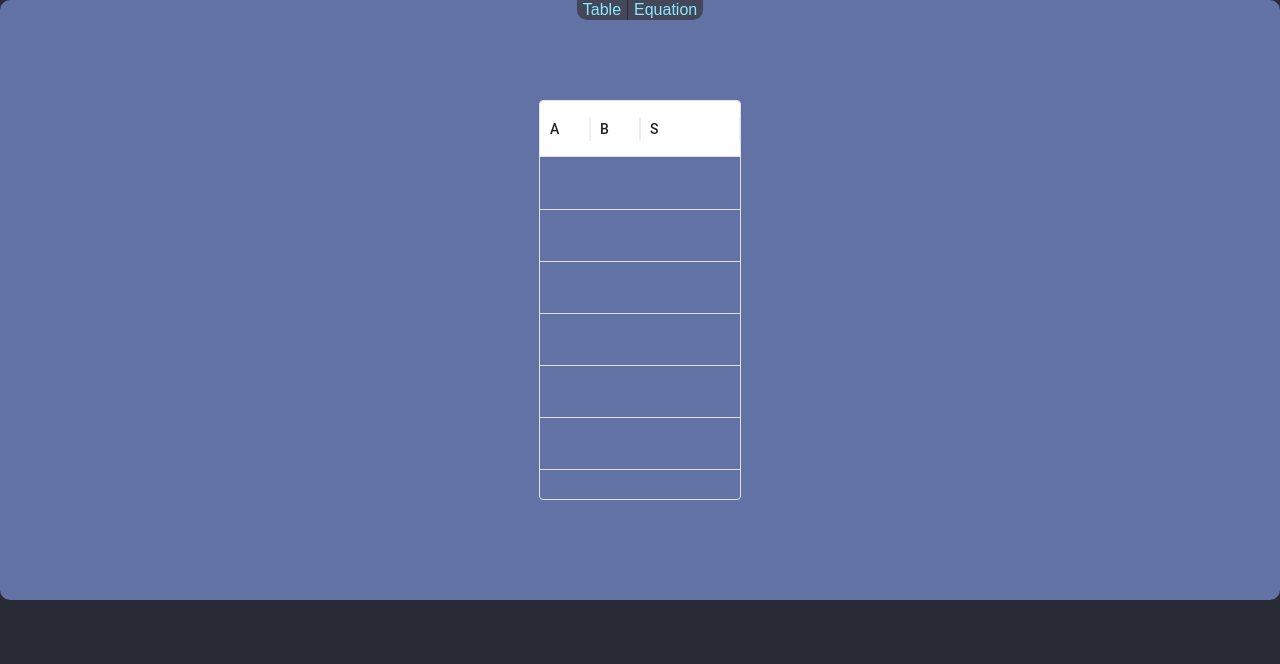
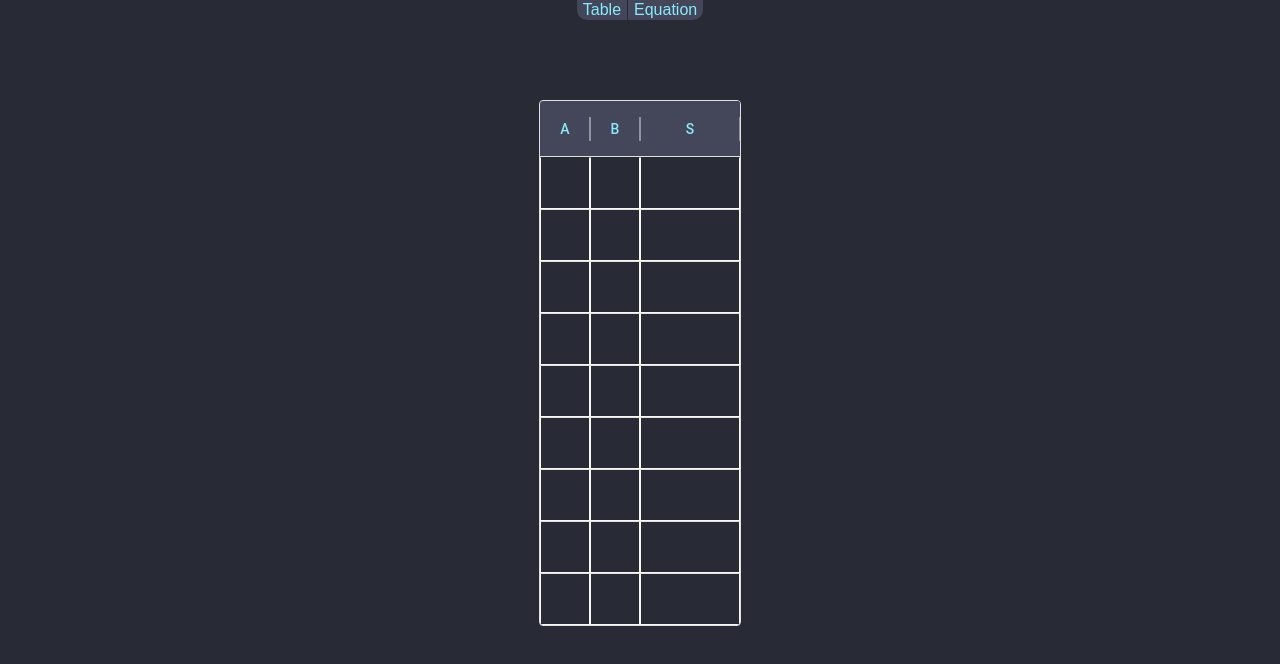
Before and after one commit to gckneip/Magi, a React (Create React App) app in the folder teste_cursorium2/: page / in a window 1280 px wide. Both pictures are taken after a click on the button "Table". Shown: the top 664 px of the page. Built offline with nearby package versions, Linux system fonts and the light colour scheme.

Commit message:
Estilizando um pouco a tabela

```diff
--- a/teste_cursorium2/src/board/Board.css
+++ b/teste_cursorium2/src/board/Board.css
@@ -1,14 +1,17 @@
-.Input{
+.Board{
+    width:100%;
+}
+
+.Input {
     display: grid;
     justify-content: center;
     width: 100%;
     height: auto;
-    background-color: var(--dracula-comment);
     border-radius: 10px;
     padding: 100px 0px;
 }
 
-.InputMenu{
+.InputMenu {
     width: 100%;
     display: grid;
     justify-content: center;
--- a/teste_cursorium2/src/board/Board.tsx
+++ b/teste_cursorium2/src/board/Board.tsx
@@ -6,7 +6,7 @@ import './Board.css';
 
 type inputType = 'None' | 'Table' | 'Equation';
 
-export default function Board(){
+export default function Board() {
   const [showWitchInputType, setShowWitchInputType]:
     [inputType, Dispatch<SetStateAction<inputType>>] =
     useState<inputType>('None');
@@ -14,7 +14,7 @@ export default function Board(){
   const renderInput = () => {
     switch (showWitchInputType) {
       case 'Table':
-            return <InputTable/>;
+        return <InputTable />;
       case 'Equation':
         return <InputEquation />;
       case 'None':
@@ -23,15 +23,16 @@ export default function Board(){
     }
   };
 
-    return <>
+  return (
+  <div className="Board">
     <div className="InputMenu">
-
       <InputMenu
-        setShowWitchInputType = {setShowWitchInputType}
+        setShowWitchInputType={setShowWitchInputType}
       />
     </div>
     <div className="Input">
       {renderInput()}
     </div>
-    </>
+  </div>
+  );
 }
--- a/teste_cursorium2/src/board/components/InputTable/InputTable.tsx
+++ b/teste_cursorium2/src/board/components/InputTable/InputTable.tsx
@@ -1,5 +1,5 @@
-import * as React from 'react';
-import { DataGrid, GridColDef, GridEventListener} from '@mui/x-data-grid';
+import "./styles/InputTable.css"
+import { DataGrid, GridColDef, GridEventListener } from '@mui/x-data-grid';
 import { useState } from 'react';
 
 type Row = {
@@ -10,57 +10,71 @@ type Row = {
 };
 
 export default function DataTable() {
+  const [rows, setRows] = useState<Row[]>([
+    { id: 1, A: '', B: '', S: '' },
+    { id: 2, A: '', B: '', S: '' },
+    { id: 3, A: '', B: '', S: '' },
+    { id: 4, A: '', B: '', S: '' },
+    { id: 5, A: '', B: '', S: '' },
+    { id: 6, A: '', B: '', S: '' },
+    { id: 7, A: '', B: '', S: '' },
+    { id: 8, A: '', B: '', S: '' },
+    { id: 9, A: '', B: '', S: '' },
+  ]);
+
   const columns: GridColDef[] = [
-    { field: 'A', headerName: 'A', flex: 1, editable:true},
-    { field: 'B', headerName: 'B', flex: 1, editable:true},
-    { field: 'S', headerName: 'S', editable:true},
+    { field: 'A', headerName: 'A', flex: 1, editable: true, headerClassName:'GridColumnHeader',headerAlign:'center' },
+    { field: 'B', headerName: 'B', flex: 1, editable: true, headerClassName:'GridColumnHeader',headerAlign:'center' },
+    { field: 'S', headerName: 'S', editable: true, headerClassName:'GridColumnHeader',headerAlign:'center' },
   ];
 
-  const rows:Row[] = [
-    { id: 1, A: '', B:'', S:''},
-    { id: 2, A: '', B:'', S:''},
-    { id: 3, A: '', B:'', S:''},
-    { id: 4, A: '', B:'', S:''},
-    { id: 5, A: '', B:'', S:''},
-    { id: 6, A: '', B:'', S:''},
-    { id: 7, A: '', B:'', S:''},
-    { id: 8, A: '', B:'', S:''},
-    { id: 9, A: '', B:'', S:''},
-  ];
+  const handleCellKeyDown: GridEventListener<'cellKeyDown'> = (params, event) => {
+    const column = params.field as keyof Row;
+    const rowId = params.id as number;
+    const rowIndex = rows.findIndex((row) => row.id === rowId);
+    if (rowIndex === -1) return;
 
+    const row = rows[rowIndex];
+    const cellValue = row[column] as string || '';
 
-  const handleCellKeyDown: GridEventListener<'cellKeyDown'> =
-  (params, event, details) =>
-    {
-      const column = params.field as keyof Row;
-      const rowId = params.id as number;
-      const row = rows.find((row) => row.id === rowId);
-      if (!row) return;
+    if (cellValue.length >= 1 && event.key !== 'Backspace') {
+      event.preventDefault();
+      return;
+    }
 
-      var cellValue = row[column] || '';
-
-      console.log(cellValue);
-
-      if(((event.code != 'Digit0' && event.code != 'Digit1') || cellValue != '') && event.code != 'Backspace'){
+    const newRows = [...rows];
+    switch (event.key) {
+      case '0':
+        newRows[rowIndex] = { ...row, [column]: '0' };
+        setRows(newRows);
+        break;
+      case '1':
+        newRows[rowIndex] = { ...row, [column]: '1' };
+        setRows(newRows);
+        break;
+      case 'Backspace':
+        newRows[rowIndex] = { ...row, [column]: '' };
+        setRows(newRows);
+        break;
+      default:
         event.preventDefault();
-        return;
-      } else {
-      }
-    };
+        newRows[rowIndex] = { ...row, [column]: '0' };
+        setRows(newRows);
+    }
+  };
 
   return (
-    <div style={{ height: 400, width: '100%' }}>
       <DataGrid
         rows={rows}
         columns={columns}
         pageSizeOptions={[9]}
         disableRowSelectionOnClick
         hideFooter
-        disableColumnMenu={true}
-        disableColumnResize={true}
-        disableColumnSorting={true}
+        disableColumnMenu
+        disableColumnResize
+        disableColumnSorting
         onCellKeyDown={handleCellKeyDown}
+        className='InputTable'
       />
-    </div>
   );
 }
--- a/teste_cursorium2/src/board/components/InputTable/styles/InputTable.css
+++ b/teste_cursorium2/src/board/components/InputTable/styles/InputTable.css
@@ -1,8 +1,24 @@
-.circulo{
-    border-radius: 10000px;
-    background-color:  blue;
-    padding: 10px;
-    width:40px;
-    height: 40px;
+.InputTable{
+    color:var(--dracula-cyan);
+}
+
+.InputTable .MuiDataGrid-cell {
+    color: var(--dracula-cyan);
+    border:0.01px solid var(--dracula-foreground);
+    text-align: center !important;
     align-items: center;
 }
+
+.InputTable .MuiDataGrid-cell:hover, .GridColumnHeader:hover {
+    color: var(--dracula-pink);
+}
+
+.GridColumnHeader{
+    background-color: var(--dracula-current_line);
+    color:var(--dracula-cyan);
+}
+
+.InputTable .MuiDataGrid-cell--editing {
+    background-color: var(--dracula-purple) !important;
+    color: var(--dracula-pink) !important;
+}
```
Lines whose indentation alone changed are shown as unchanged.
